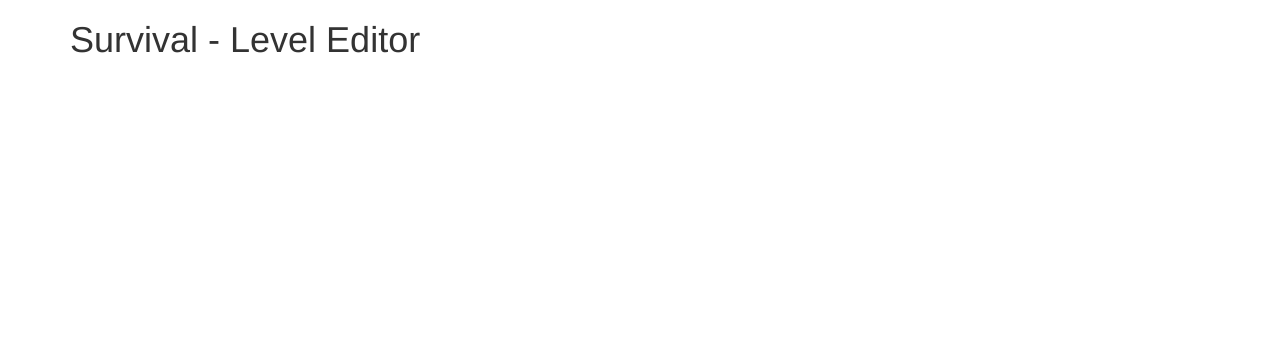
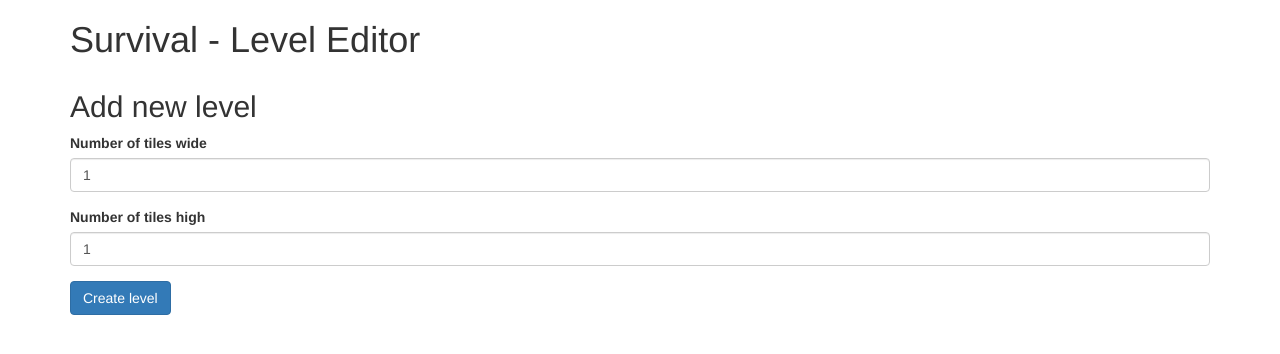
Before and after one commit to MickeNilsson/survival, a website: page editor/index.html in a window 1280 px wide. Drawn offline with Linux system fonts and the light colour scheme.

Commit message:
Add Add new level form

```diff
--- a/editor/index.html
+++ b/editor/index.html
@@ -14,6 +14,22 @@
           <h1>Survival - Level Editor</h1>
       </div>
     </div>
+    <div class="row">
+      <div class="col-xs-12">
+        <h2>Add new level</h2>
+        <form>
+          <div class="form-group">
+            <label for="x-tiles">Number of tiles wide</label>
+            <input id="x-tiles" class="form-control" type="number" min="1" max="1000" value="1" />
+          </div>
+          <div class="form-group">
+            <label for="y-tiles">Number of tiles high</label>
+            <input id="y-tiles" class="form-control" type="number" min="1" max="1000" value="1" />
+          </div>
+          <input type="button" class="btn btn-primary" value="Create level" />
+        </form>
+      </div>
+    </div>
   </div>
   <script src="../js/jquery-3.3.1.min.js"></script>
   <script src="../bootstrap-3.3.7-dist/js/bootstrap.min.js"></script>
--- a/editor/js/index.js
+++ b/editor/js/index.js
@@ -1,5 +1,5 @@
 (function($){
   $('document').ready(function(){
-    alert('Document ready');
+
   });
 }(jQuery));
```
